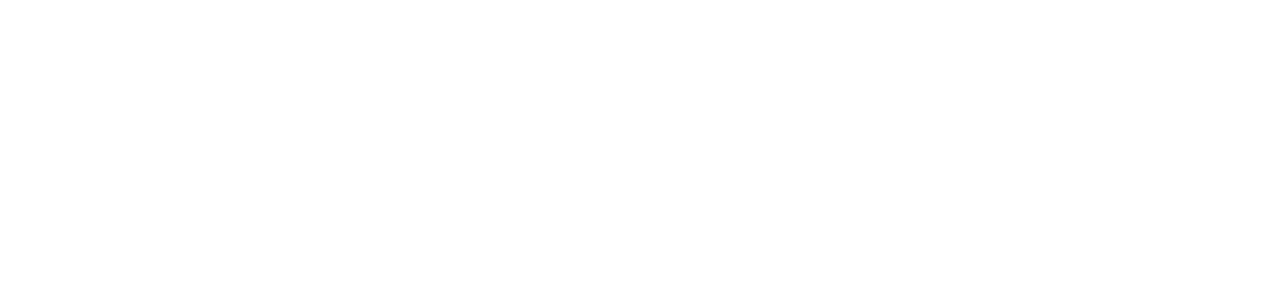
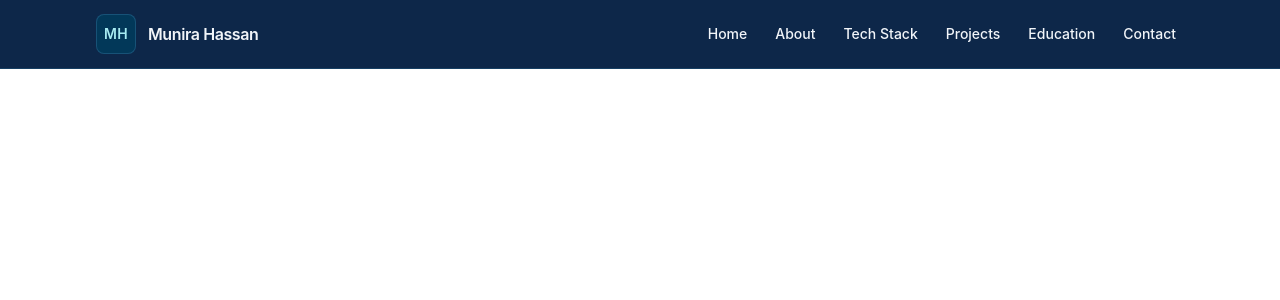
Before and after one commit to munirasheikh-rgb/My-Portfolio-website, a Next.js app: page / in a window 1280 px wide. Shown: the top 300 px of the page. Built offline with nearby package versions, Linux system fonts and the light colour scheme.

Commit message:
Add navbar

```diff
--- a/components/Navbar.jsx
+++ b/components/Navbar.jsx
@@ -1,3 +1,90 @@
+"use client";
+
+import { useRef, useState } from "react";
+
+const links = [
+  { label: "Home", href: "#home" },
+  { label: "About", href: "#about" },
+  { label: "Tech Stack", href: "#tech-stack" },
+  { label: "Projects", href: "#projects" },
+  { label: "Education", href: "#education" },
+  { label: "Contact", href: "#contact" },
+];
+
 export default function Navbar() {
-  return null;
+  const [isOpen, setIsOpen] = useState(false);
+  const toggleRef = useRef(null);
+
+  function handleEscape(event) {
+    if (event.key === "Escape" && isOpen) {
+      setIsOpen(false);
+      toggleRef.current?.focus();
+    }
+  }
+
+  return (
+    <header className="sticky top-0 z-50 border-b border-[#26658C]/40 bg-[#011C40]/95 font-sans text-slate-100 backdrop-blur-md">
+      <nav
+        aria-label="Main navigation"
+        onKeyDown={handleEscape}
+        className="mx-auto flex max-w-6xl flex-wrap items-center justify-between gap-x-4 px-5 md:px-6 lg:px-8"
+      >
+        <a
+          href="#home"
+          onClick={() => setIsOpen(false)}
+          className="my-3 inline-flex min-h-11 items-center gap-3 rounded-md focus-visible:outline-2 focus-visible:outline-offset-4 focus-visible:outline-[#A7EBF2]"
+        >
+          <span
+            aria-hidden="true"
+            className="flex size-10 items-center justify-center rounded-lg border border-[#26658C]/60 bg-[#023859] text-sm font-semibold tracking-wide text-[#A7EBF2]"
+          >
+            MH
+          </span>
+          <span className="text-base font-semibold tracking-tight">
+            Munira Hassan
+          </span>
+        </a>
+
+        <button
+          ref={toggleRef}
+          type="button"
+          aria-label={isOpen ? "Close navigation menu" : "Open navigation menu"}
+          aria-expanded={isOpen}
+          aria-controls="navbar-links"
+          onClick={() => setIsOpen((open) => !open)}
+          className="inline-flex size-11 items-center justify-center rounded-md hover:bg-[#023859] hover:text-[#A7EBF2] focus-visible:outline-2 focus-visible:outline-offset-4 focus-visible:outline-[#A7EBF2] motion-safe:transition-colors motion-safe:duration-150 md:hidden"
+        >
+          <svg
+            aria-hidden="true"
+            width="24"
+            height="24"
+            viewBox="0 0 24 24"
+            fill="none"
+            stroke="currentColor"
+            strokeWidth="1.5"
+            strokeLinecap="round"
+          >
+            <path d={isOpen ? "M6 6l12 12M6 18L18 6" : "M4 6h16M4 12h16M4 18h16"} />
+          </svg>
+        </button>
+
+        <ul
+          id="navbar-links"
+          className={`${isOpen ? "flex" : "hidden"} w-full flex-col gap-1 border-t border-[#26658C]/40 py-3 md:flex md:w-auto md:flex-row md:items-center md:gap-1 md:border-0 md:py-0 lg:gap-3`}
+        >
+          {links.map(({ label, href }) => (
+            <li key={href}>
+              <a
+                href={href}
+                onClick={() => setIsOpen(false)}
+                className="flex min-h-11 items-center rounded-md px-3 text-sm font-medium hover:bg-[#023859]/60 hover:text-[#54ACBF] active:text-[#A7EBF2] focus-visible:outline-2 focus-visible:outline-offset-2 focus-visible:outline-[#A7EBF2] motion-safe:transition-colors motion-safe:duration-150 md:px-2"
+              >
+                {label}
+              </a>
+            </li>
+          ))}
+        </ul>
+      </nav>
+    </header>
+  );
 }
```
